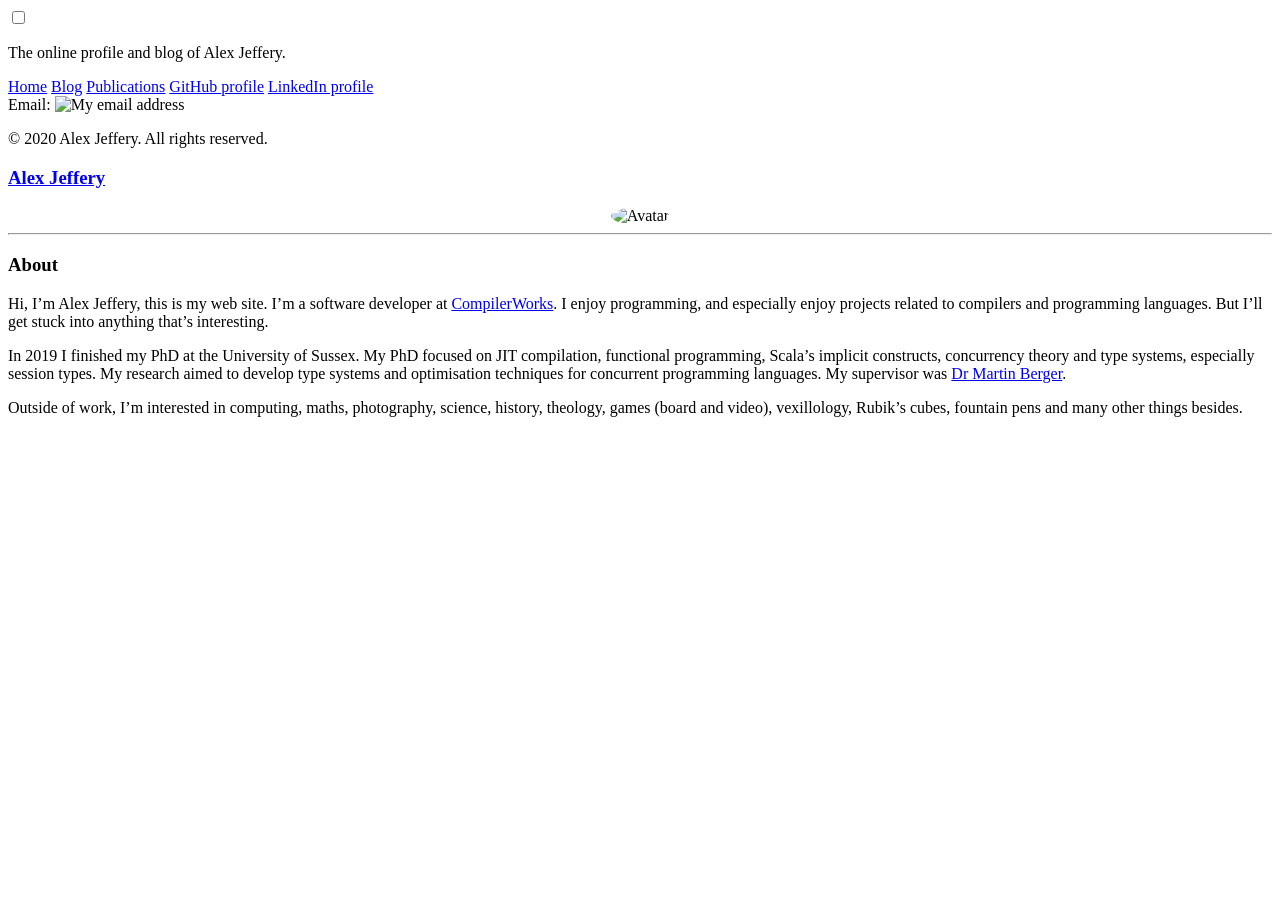
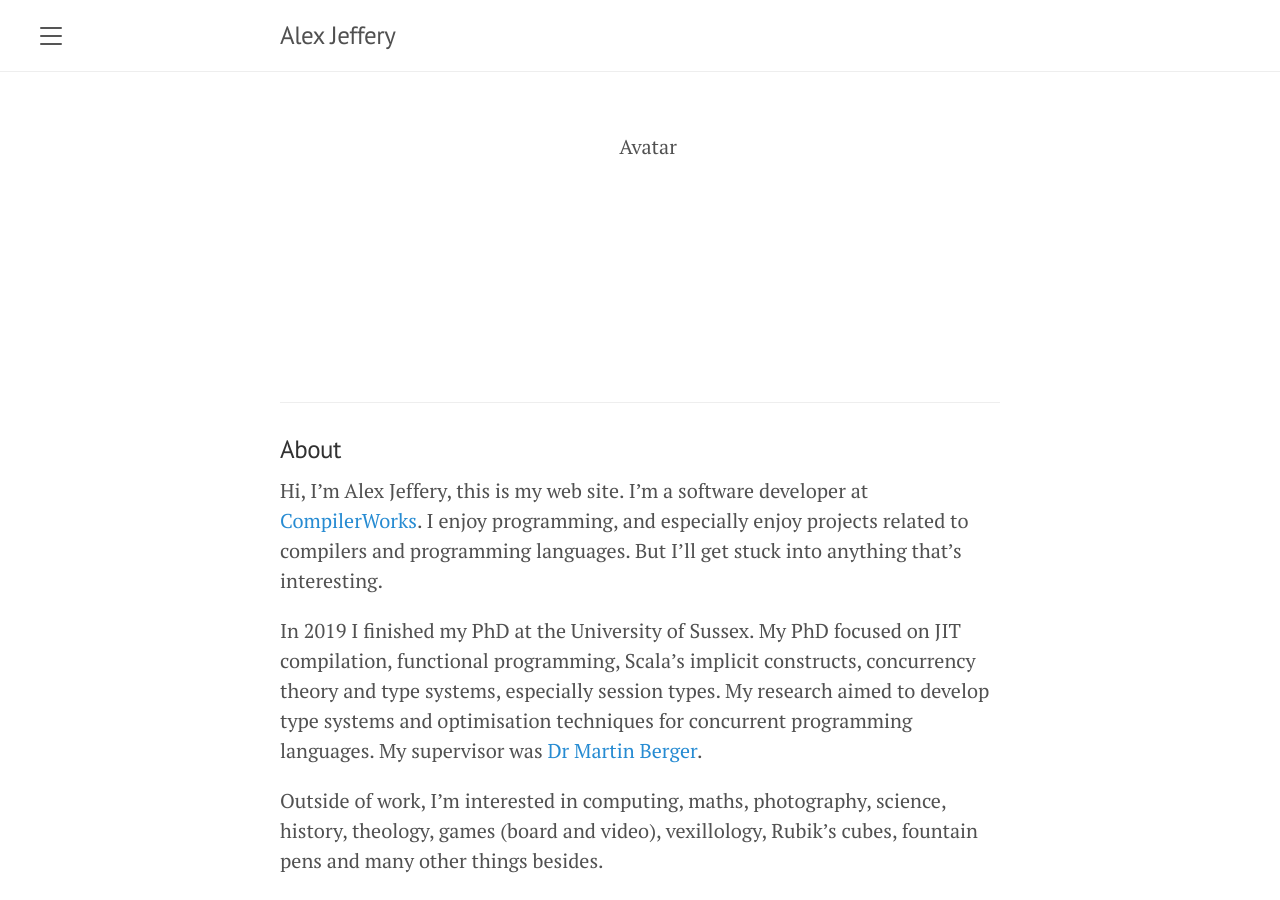
Before and after one commit to alexj136/alexj136.github.io, a Jekyll site: the page built from index.md, in a window 1280 px wide. Built offline with Jekyll 4.4.1, drawn with Linux system fonts in a browser that asks for light colours; part of the change alters nothing that is shown.

```diff
--- a/_config.yml
+++ b/_config.yml
@@ -3,7 +3,7 @@ title:               Alex Jeffery
 tagline:             ''
 description:         'The online profile and blog of Alex Jeffery.'
 url:                 'https://github.com/alexj136/alexj136.github.io'
-baseurl:             'https://alexjeffery.net'
+baseurl:             ''
 paginate:            5
 permalink:           pretty
 
```
